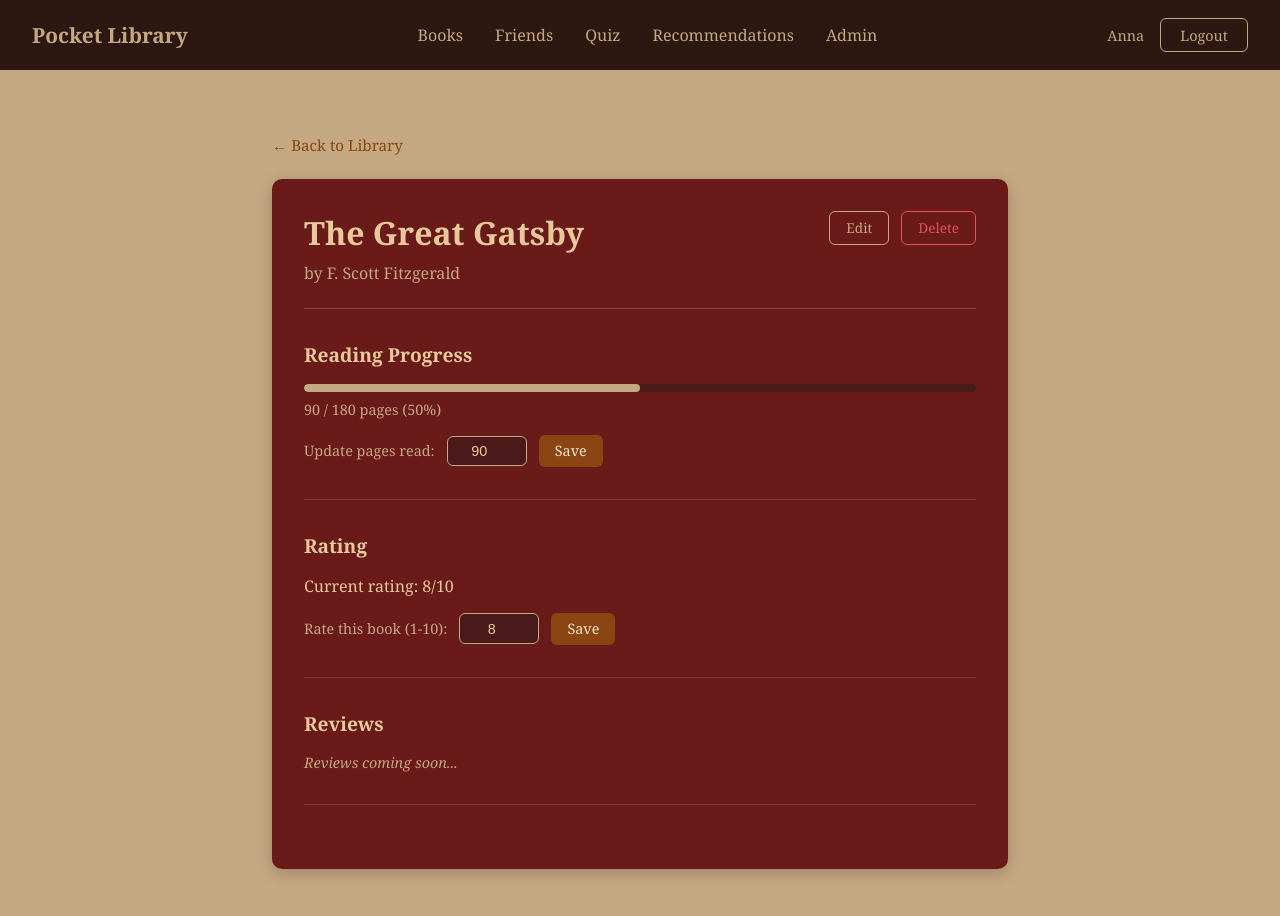
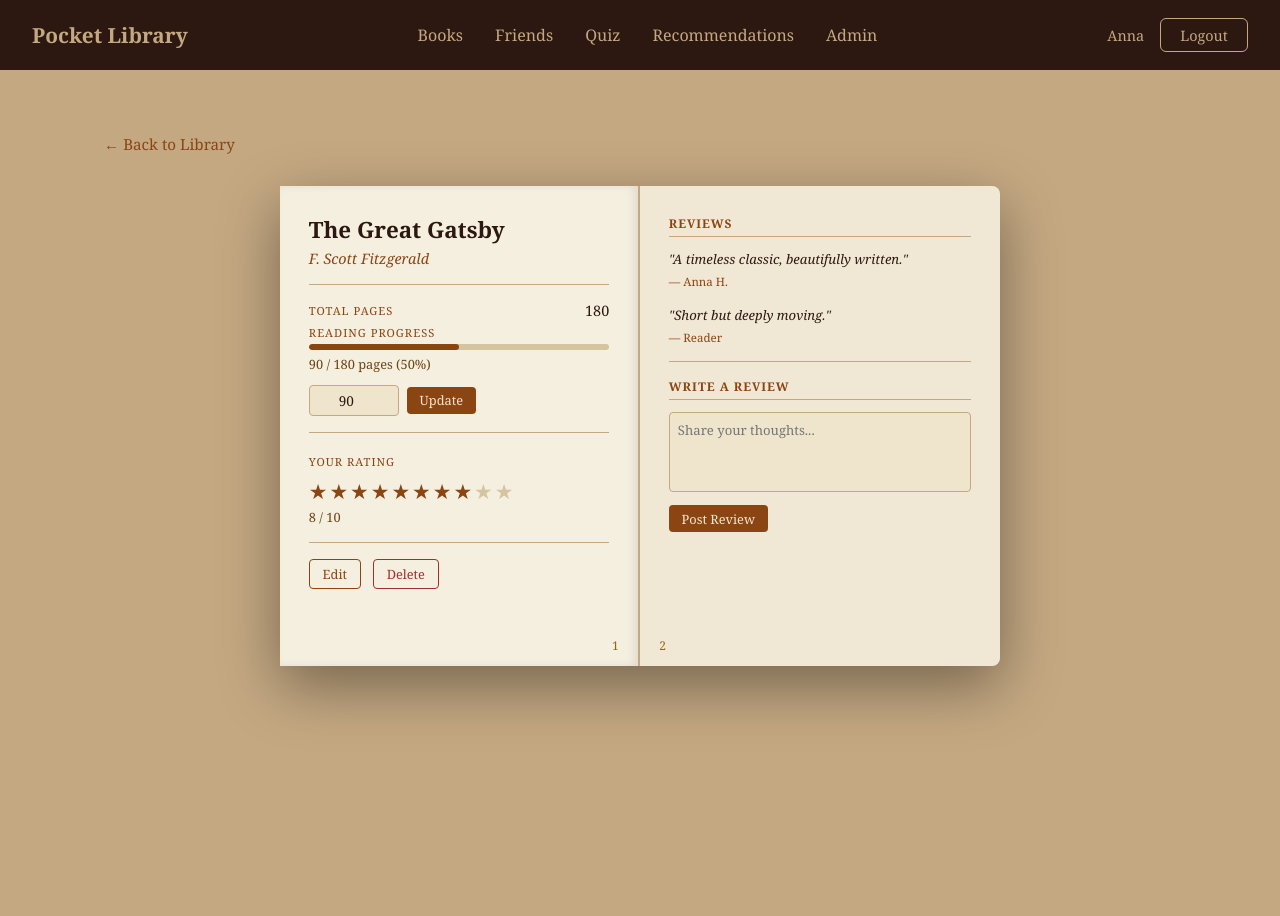
Before and after one commit to aholiuk/pocket-library-frontend, an Angular app: page /books/1 in a window 1280 px wide. Shown: the top 916 px of the page. After the commit the page ends 800 px from the top, so only its background shows below. Built offline with nearby package versions, Linux system fonts and the light colour scheme.

Commit message:
animation of book opening added

```diff
--- a/src/app/components/book-detail/book-detail.html
+++ b/src/app/components/book-detail/book-detail.html
@@ -1,91 +1,110 @@
 <div class="detail-container">
 
   @if (isLoading) {
-    <div class="loading">Loading book...</div>
+    <div class="loading">Opening book...</div>
   }
 
   @if (!isLoading && book) {
-    <!-- back button -->
+
     <button class="btn-back" (click)="goBack()">← Back to Library</button>
 
-    <div class="detail-card">
+    <div class="scene" [class.is-open]="isOpen">
 
-      <!-- book header -->
-      <div class="detail-header">
-        <div>
-          <h1>{{ book.title }}</h1>
-          <p class="author">by {{ book.author }}</p>
+      <!-- the closed book sitting on the table -->
+      <div class="book-closed">
+        <div class="book-cover-top"></div>
+        <div class="book-spine-vis"></div>
       </div>
 
-        <!-- admin buttons -->
+      <!-- the open book — two pages -->
+      <div class="book-open">
+
+        <!-- left page -->
+        <div class="page page-left">
+          <div class="page-content">
+            <h1 class="book-title">{{ book.title }}</h1>
+            <p class="book-author">{{ book.author }}</p>
+            <div class="page-divider"></div>
+
+            <div class="info-row">
+              <span class="info-label">Total Pages</span>
+              <span class="info-value">{{ book.totalPages }}</span>
+            </div>
+
+            <div class="info-row">
+              <span class="info-label">Reading Progress</span>
+            </div>
+            <div class="progress-track">
+              <div class="progress-fill" [style.width.%]="book.progress"></div>
+            </div>
+            <p class="progress-text">{{ book.pagesRead }} / {{ book.totalPages }} pages ({{ book.progress }}%)</p>
+
+            <div class="update-row">
+              <input
+                type="number"
+                [(ngModel)]="newPagesRead"
+                [min]="0"
+                [max]="book.totalPages"
+                placeholder="Pages read"
+              />
+              <button class="btn-save" (click)="updateProgress()">Update</button>
+            </div>
+            @if (progressMessage) {
+              <p class="success-msg">{{ progressMessage }}</p>
+            }
+
+            <div class="page-divider"></div>
+
+            <span class="info-label">Your Rating</span>
+            <div class="stars">
+              @for (star of getStars(); track star) {
+                <span
+                  class="star"
+                  [class.filled]="star <= (book.rating ?? 0)"
+                  (click)="setRating(star)"
+                >★</span>
+              }
+            </div>
+            <p class="rating-text">{{ book.rating ?? 0 }} / 10</p>
+            @if (ratingMessage) {
+              <p class="success-msg">{{ ratingMessage }}</p>
+            }
+
             @if (isAdmin) {
-          <div class="admin-actions">
+              <div class="page-divider"></div>
+              <div class="admin-row">
                 <a [href]="'/books/' + book.id + '/edit'" class="btn-edit">Edit</a>
                 <button class="btn-delete" (click)="deleteBook()">Delete</button>
               </div>
             }
           </div>
-
-      <!-- progress section -->
-      <div class="section">
-        <h2>Reading Progress</h2>
-
-        <div class="progress-bar">
-          <div
-            class="progress-fill"
-            [style.width.%]="book.progress">
-          </div>
-        </div>
-        <p class="progress-text">
-          {{ book.pagesRead }} / {{ book.totalPages }} pages
-          ({{ book.progress }}%)
-        </p>
-
-        <!-- update progress -->
-        <div class="update-row">
-          <label>Update pages read:</label>
-          <input
-            type="number"
-            [(ngModel)]="newPagesRead"
-            [min]="0"
-            [max]="book.totalPages"
-          />
-          <button class="btn-primary" (click)="updateProgress()">Save</button>
-        </div>
-        @if (progressMessage) {
-          <p class="success-message">{{ progressMessage }}</p>
-        }
+          <span class="page-number right">1</span>
         </div>
 
-      <!-- rating section -->
-      <div class="section">
-        <h2>Rating</h2>
+        <!-- right page -->
+        <div class="page page-right">
+          <div class="page-content">
+            <h2 class="section-title">Reviews</h2>
 
-        @if (book.rating) {
-          <p class="current-rating">Current rating: {{ book.rating }}/10</p>
-        } @else {
-          <p class="no-rating">Not rated yet</p>
+            @for (review of reviews; track review.username) {
+              <div class="review">
+                <p class="review-text">"{{ review.text }}"</p>
+                <p class="review-author">— {{ review.username }}</p>
+              </div>
             }
 
-        <div class="update-row">
-          <label>Rate this book (1-10):</label>
-          <input
-            type="number"
-            [(ngModel)]="newRating"
-            [min]="1"
-            [max]="10"
-          />
-          <button class="btn-primary" (click)="rateBook()">Save</button>
+            @if (reviews.length === 0) {
+              <p class="no-reviews">No reviews yet. Be the first!</p>
+            }
+
+            <div class="page-divider"></div>
+            <h3 class="section-title">Write a Review</h3>
+            <textarea class="review-input" placeholder="Share your thoughts..."></textarea>
+            <button class="btn-save">Post Review</button>
           </div>
-        @if (ratingMessage) {
-          <p class="success-message">{{ ratingMessage }}</p>
-        }
+          <span class="page-number left">2</span>
         </div>
 
-      <!-- reviews placeholder — we'll build this next -->
-      <div class="section">
-        <h2>Reviews</h2>
-        <p class="placeholder">Reviews coming soon...</p>
       </div>
 
     </div>
--- a/src/app/components/book-detail/book-detail.scss
+++ b/src/app/components/book-detail/book-detail.scss
@@ -1,7 +1,8 @@
 .detail-container {
   padding: 2rem;
-  max-width: 800px;
-  margin: 0 auto;
+  display: flex;
+  flex-direction: column;
+  align-items: center;
 }
 
 .loading {
@@ -9,15 +10,18 @@
   color: #8b4513;
   font-size: 1.1rem;
   margin-top: 3rem;
+  font-family: 'Georgia', serif;
+  font-style: italic;
 }
 
 .btn-back {
+  align-self: flex-start;
   background: none;
   border: none;
   color: #8b4513;
   font-size: 0.95rem;
   cursor: pointer;
-  margin-bottom: 1.5rem;
+  margin-bottom: 2rem;
   font-family: 'Georgia', serif;
   padding: 0;
 
@@ -27,162 +31,331 @@
   }
 }
 
-.detail-card {
-  background: #6b1a1a;
-  border-radius: 10px;
-  padding: 2rem;
-  box-shadow: 0 4px 16px rgba(0,0,0,0.2);
+// the outer scene container
+.scene {
+  width: 720px;
+  height: 480px;
+  position: relative;
+  perspective: 2000px;
 }
 
-.detail-header {
+// closed book — visible before opening
+.book-closed {
+  position: absolute;
+  top: 50%;
+  left: 50%;
+  transform: translate(-50%, -50%);
+  width: 200px;
+  height: 300px;
   display: flex;
-  justify-content: space-between;
-  align-items: flex-start;
-  margin-bottom: 2rem;
-  padding-bottom: 1.5rem;
-  border-bottom: 1px solid rgba(196, 168, 130, 0.3);
+  opacity: 1;
+  transition: opacity 0.3s ease 0s,
+              transform 0.5s ease 0s;
 
-  h1 {
-    font-size: 2rem;
-    color: #e8c99a;
-    font-family: 'Georgia', serif;
-    margin-bottom: 0.5rem;
+  .book-cover-top {
+    width: 192px;
+    height: 300px;
+    background: #6b1a1a;
+    border-radius: 2px 6px 6px 2px;
+    box-shadow: 4px 4px 20px rgba(0,0,0,0.4);
   }
 
-  .author {
-    color: #c4a882;
-    font-size: 1rem;
+  .book-spine-vis {
+    width: 24px;
+    height: 300px;
+    background: #4a1010;
+    border-radius: 2px 0 0 2px;
+    margin-left: -24px;
+    box-shadow: inset -3px 0 6px rgba(0,0,0,0.4);
   }
 }
 
-.admin-actions {
+// open book — hidden before opening
+.book-open {
+  position: absolute;
+  top: 0;
+  left: 0;
+  width: 720px;
+  height: 480px;
+  display: flex;
+  border-radius: 2px 8px 8px 2px;
+  box-shadow: 0 20px 60px rgba(0,0,0,0.4);
+  opacity: 0;
+  transform: scale(0.6) rotateY(-20deg);
+  transition: opacity 0.5s ease 0.4s,
+              transform 0.6s cubic-bezier(0.4, 0, 0.2, 1) 0.4s;
+}
+
+// when scene gets is-open class:
+// 1. closed book lifts and fades
+// 2. open book fades and scales in
+.scene.is-open {
+  .book-closed {
+    opacity: 0;
+    transform: translate(-50%, -80%) scale(1.1);
+    transition: opacity 0.6s ease 0s,
+                transform 0.7s ease 0s;
+  }
+
+  .book-open {
+    opacity: 1;
+    transform: scale(1) rotateY(0deg);
+    transition: opacity 0.8s ease 0.35s,
+                transform 1s cubic-bezier(0.4, 0, 0.2, 1) 0.6s;
+  }
+}
+
+.page {
+  width: 360px;
+  height: 480px;
+  position: relative;
+  overflow: hidden;
+
+  &-left {
+    background: #f5efe0;
+    border-right: 2px solid #c4a882;
+    box-shadow: inset -4px 0 8px rgba(0,0,0,0.08);
+    color: #2c1810;
+  }
+
+  &-right {
+    background: #f0e8d5;
+    border-radius: 0 8px 8px 0;
+    color: #2c1810;
+  }
+}
+
+.page-content {
+  padding: 1.8rem;
+  height: calc(100% - 2rem);
+  overflow-y: auto;
+  color: #2c1810;
+
+  &::-webkit-scrollbar { width: 4px; }
+  &::-webkit-scrollbar-track { background: #e8dcc8; }
+  &::-webkit-scrollbar-thumb { background: #c4a882; border-radius: 2px; }
+}
+
+.book-title {
+  font-family: 'Georgia', serif;
+  font-size: 1.4rem;
+  color: #2c1810;
+  margin-bottom: 0.3rem;
+  line-height: 1.3;
+}
+
+.book-author {
+  font-family: 'Georgia', serif;
+  font-size: 0.9rem;
+  color: #8b4513;
+  font-style: italic;
+}
+
+.page-divider {
+  height: 1px;
+  background: #c4a882;
+  margin: 1rem 0;
+}
+
+.info-row {
+  display: flex;
+  justify-content: space-between;
+  align-items: center;
+  margin-bottom: 0.3rem;
+}
+
+.info-label {
+  font-family: 'Georgia', serif;
+  font-size: 0.7rem;
+  color: #8b4513;
+  text-transform: uppercase;
+  letter-spacing: 1px;
+}
+
+.info-value {
+  font-family: 'Georgia', serif;
+  font-size: 0.9rem;
+  color: #2c1810;
+}
+
+.progress-track {
+  height: 6px;
+  background: #d4c4a0;
+  border-radius: 3px;
+  margin-bottom: 0.3rem;
+  overflow: hidden;
+
+  .progress-fill {
+    height: 100%;
+    background: #8b4513;
+    border-radius: 3px;
+    transition: width 0.5s ease;
+  }
+}
+
+.progress-text {
+  font-family: 'Georgia', serif;
+  font-size: 0.8rem;
+  color: #6b4513;
+  margin-bottom: 0.75rem;
+}
+
+.update-row {
+  display: flex;
+  gap: 0.5rem;
+  align-items: center;
+  margin-bottom: 0.5rem;
+
+  input {
+    width: 90px;
+    padding: 0.3rem 0.5rem;
+    border: 1px solid #c4a882;
+    border-radius: 4px;
+    background: #efe5cc;
+    color: #2c1810;
+    font-family: 'Georgia', serif;
+    font-size: 0.85rem;
+    text-align: center;
+  }
+}
+
+.btn-save {
+  background: #8b4513;
+  color: #f5e6d0;
+  border: none;
+  border-radius: 4px;
+  padding: 0.3rem 0.8rem;
+  font-family: 'Georgia', serif;
+  font-size: 0.8rem;
+  cursor: pointer;
+
+  &:hover { background: #6b3410; }
+}
+
+.success-msg {
+  font-family: 'Georgia', serif;
+  font-size: 0.78rem;
+  color: #4a7c4a;
+  font-style: italic;
+  margin-bottom: 0.5rem;
+}
+
+.stars {
+  display: flex;
+  gap: 2px;
+  margin: 0.4rem 0 0.2rem;
+
+  .star {
+    font-size: 1.3rem;
+    color: #d4c4a0;
+    cursor: pointer;
+    transition: color 0.15s ease, transform 0.15s ease;
+
+    &.filled { color: #8b4513; }
+    &:hover { transform: scale(1.2); color: #8b4513; }
+  }
+}
+
+.rating-text {
+  font-family: 'Georgia', serif;
+  font-size: 0.8rem;
+  color: #6b4513;
+  margin-bottom: 0.5rem;
+}
+
+.admin-row {
   display: flex;
   gap: 0.75rem;
-  align-items: center;
+  margin-top: 0.5rem;
 }
 
 .btn-edit {
   background: transparent;
-  border: 1.5px solid #c4a882;
-  color: #c4a882;
-  padding: 0.4rem 1rem;
-  border-radius: 6px;
-  font-size: 0.85rem;
+  border: 1px solid #8b4513;
+  color: #8b4513;
+  padding: 0.3rem 0.8rem;
+  border-radius: 4px;
+  font-family: 'Georgia', serif;
+  font-size: 0.8rem;
   text-decoration: none;
 
-  &:hover {
-    background: #c4a882;
-    color: #2c1810;
-  }
+  &:hover { background: #8b4513; color: #f5e6d0; }
 }
 
 .btn-delete {
   background: transparent;
-  border: 1.5px solid #e05555;
-  color: #e05555;
-  padding: 0.4rem 1rem;
-  border-radius: 6px;
-  font-size: 0.85rem;
+  border: 1px solid #a03030;
+  color: #a03030;
+  padding: 0.3rem 0.8rem;
+  border-radius: 4px;
+  font-family: 'Georgia', serif;
+  font-size: 0.8rem;
   cursor: pointer;
 
-  &:hover {
-    background: #e05555;
-    color: white;
+  &:hover { background: #a03030; color: white; }
+}
+
+.section-title {
+  font-family: 'Georgia', serif;
+  font-size: 0.75rem;
+  color: #8b4513;
+  text-transform: uppercase;
+  letter-spacing: 1px;
+  margin-bottom: 0.75rem;
+  padding-bottom: 0.25rem;
+  border-bottom: 1px solid #c4a882;
+}
+
+.review {
+  margin-bottom: 1rem;
+
+  .review-text {
+    font-family: 'Georgia', serif;
+    font-size: 0.82rem;
+    color: #2c1810;
+    font-style: italic;
+    line-height: 1.6;
+    margin-bottom: 0.25rem;
+  }
+
+  .review-author {
+    font-family: 'Georgia', serif;
+    font-size: 0.72rem;
+    color: #8b4513;
   }
 }
 
-.section {
-  margin-bottom: 2rem;
-  padding-bottom: 2rem;
-  border-bottom: 1px solid rgba(196, 168, 130, 0.2);
-
-  h2 {
-    font-size: 1.2rem;
-    color: #e8c99a;
-    font-family: 'Georgia', serif;
-    margin-bottom: 1rem;
-  }
-}
-
-.progress-bar {
-  height: 8px;
-  background: #4a1a1a;
-  border-radius: 4px;
-  overflow: hidden;
-  margin-bottom: 0.5rem;
-
-  .progress-fill {
-    height: 100%;
-    background: #c4a882;
-    border-radius: 4px;
-    transition: width 0.3s ease;
-  }
-}
-
-.progress-text {
-  color: #c4a882;
-  font-size: 0.9rem;
-  margin-bottom: 1rem;
-}
-
-.update-row {
-  display: flex;
-  align-items: center;
-  gap: 0.75rem;
-  flex-wrap: wrap;
-
-  label {
-    color: #c4a882;
-    font-size: 0.9rem;
-  }
-
-  input {
-    width: 80px;
-    padding: 0.4rem 0.6rem;
-    border-radius: 6px;
-    border: 1px solid #c4a882;
-    background: #4a1a1a;
-    color: #e8c99a;
-    font-size: 0.9rem;
-    text-align: center;
-  }
-}
-
-.btn-primary {
-  background: #8b4513;
-  color: #f5e6d0;
-  padding: 0.4rem 1rem;
-  border-radius: 6px;
-  border: none;
-  font-size: 0.9rem;
-  cursor: pointer;
-
-  &:hover {
-    background: #6b3410;
-  }
-}
-
-.current-rating {
-  color: #e8c99a;
-  font-size: 1rem;
-  margin-bottom: 1rem;
-}
-
-.no-rating {
-  color: #c4a882;
-  font-size: 0.9rem;
+.no-reviews {
+  font-family: 'Georgia', serif;
+  font-size: 0.85rem;
+  color: #8b6914;
   font-style: italic;
   margin-bottom: 1rem;
 }
 
-.success-message {
-  color: #7cb87c;
-  font-size: 0.85rem;
-  margin-top: 0.5rem;
+.review-input {
+  width: 100%;
+  height: 80px;
+  padding: 0.5rem;
+  border: 1px solid #c4a882;
+  border-radius: 4px;
+  background: #efe5cc;
+  color: #2c1810;
+  font-family: 'Georgia', serif;
+  font-size: 0.82rem;
+  resize: none;
+  margin-bottom: 0.5rem;
+
+  &:focus { outline: none; border-color: #8b4513; }
 }
 
-.placeholder {
-  color: #c4a882;
-  font-style: italic;
-  font-size: 0.9rem;
+.page-number {
+  position: absolute;
+  bottom: 0.75rem;
+  font-family: 'Georgia', serif;
+  font-size: 0.75rem;
+  color: #8b6914;
+
+  &.right { right: 1.2rem; }
+  &.left { left: 1.2rem; }
 }
--- a/src/app/components/book-detail/book-detail.ts
+++ b/src/app/components/book-detail/book-detail.ts
@@ -1,73 +1,85 @@
-import { Component, inject, OnInit } from '@angular/core';
+import { Component, inject, OnInit, ChangeDetectorRef } from '@angular/core';
 import { ActivatedRoute, Router } from '@angular/router';
 import { BookService } from '../../services/book.service';
 import { Book } from '../../models/book.model';
 import { FormsModule } from '@angular/forms';
+import { RouterLink } from '@angular/router';
 
 @Component({
   selector: 'app-book-detail',
-  imports: [FormsModule],
+  imports: [FormsModule, RouterLink],
   templateUrl: './book-detail.html',
   styleUrl: './book-detail.scss'
 })
 export class BookDetail implements OnInit {
-  private route = inject(ActivatedRoute);  // reads the :id from the URL
+  private route = inject(ActivatedRoute);
   private router = inject(Router);
   private bookService = inject(BookService);
+  private cdr = inject(ChangeDetectorRef);
 
   book: Book | null = null;
   isLoading = true;
   isAdmin = true;
+  isOpen = false; // controls the flip animation
 
-  // for updating pages read
   newPagesRead: number = 0;
-
-  // for rating
-  newRating: number = 0;
-
-  // feedback messages
   progressMessage = '';
   ratingMessage = '';
 
-  ngOnInit(): void {
-    // get the id from the URL — e.g. /books/3 gives us id = 3
-    const id = Number(this.route.snapshot.paramMap.get('id'));
+  // dummy books matching the list — will come from service later
+  private dummyBooks: Book[] = [
+    { id: 1, title: 'The Great Gatsby', author: 'F. Scott Fitzgerald', totalPages: 180, pagesRead: 90, progress: 50, rating: 8 },
+    { id: 2, title: 'To Kill a Mockingbird', author: 'Harper Lee', totalPages: 281, pagesRead: 281, progress: 100, rating: 9 },
+    { id: 3, title: '1984', author: 'George Orwell', totalPages: 328, pagesRead: 50, progress: 15, rating: 1 },
+    { id: 4, title: 'Dune', author: 'Frank Herbert', totalPages: 412, pagesRead: 200, progress: 48, rating: 10 },
+    { id: 5, title: 'Brave New World', author: 'Aldous Huxley', totalPages: 311, pagesRead: 100, progress: 32, rating: 7 },
+    { id: 6, title: 'Jane Eyre', author: 'Charlotte Brontë', totalPages: 500, pagesRead: 500, progress: 100, rating: 9 },
+  ];
 
-    // dummy data for now — will be replaced with bookService.getById(id)
-    this.book = {
-      id: id,
-      title: 'The Great Gatsby',
-      author: 'F. Scott Fitzgerald',
-      totalPages: 180,
-      pagesRead: 90,
-      progress: 50,
-      rating: 8
-    };
-    this.newPagesRead = this.book.pagesRead ?? 0;
-    this.newRating = this.book.rating ?? 0;
-    this.isLoading = false;
+  // dummy reviews — will come from service later
+  reviews = [
+    { text: 'A timeless classic, beautifully written.', username: 'Anna H.' },
+    { text: 'Short but deeply moving.', username: 'Reader' },
+  ];
+
+ngOnInit(): void {
+  const id = Number(this.route.snapshot.paramMap.get('id'));
+  this.book = this.dummyBooks.find(b => b.id === id) ?? this.dummyBooks[0];
+  this.newPagesRead = this.book.pagesRead ?? 0;
+  this.isLoading = false;
+  this.cdr.detectChanges();
+
+  console.log('before timeout, isOpen:', this.isOpen);
+  setTimeout(() => {
+    this.isOpen = true;
+    this.cdr.detectChanges();
+    console.log('after timeout, isOpen:', this.isOpen);
+  }, 50);
+}
+
+  // returns array [1..10] for star rendering
+  getStars(): number[] {
+    return [1, 2, 3, 4, 5, 6, 7, 8, 9, 10];
   }
 
-  // update reading progress
+  // called when user clicks a star
+  setRating(star: number): void {
+    if (!this.book) return;
+    this.book.rating = star;
+    // will call bookService.rateBook() later
+    this.ratingMessage = 'Rating saved!';
+    setTimeout(() => this.ratingMessage = '', 3000);
+  }
+
   updateProgress(): void {
     if (!this.book) return;
-    // will call bookService.updatePagesRead() later
     this.book.pagesRead = this.newPagesRead;
     this.book.progress = Math.round((this.newPagesRead / this.book.totalPages) * 100);
+    // will call bookService.updatePagesRead() later
     this.progressMessage = 'Progress updated!';
     setTimeout(() => this.progressMessage = '', 3000);
   }
 
-  // rate the book
-  rateBook(): void {
-    if (!this.book) return;
-    // will call bookService.rateBook() later
-    this.book.rating = this.newRating;
-    this.ratingMessage = 'Rating saved!';
-    setTimeout(() => this.ratingMessage = '', 3000);
-  }
-
-  // delete book — admin only
   deleteBook(): void {
     if (!this.book) return;
     if (confirm('Are you sure you want to delete this book?')) {
@@ -76,8 +88,8 @@ export class BookDetail implements OnInit {
     }
   }
 
-  // go back to book list
   goBack(): void {
-    this.router.navigate(['/books']);
+    this.isOpen = false;
+    setTimeout(() => this.router.navigate(['/books']), 900);
   }
 }
```
Lines whose indentation alone changed are shown as unchanged.
